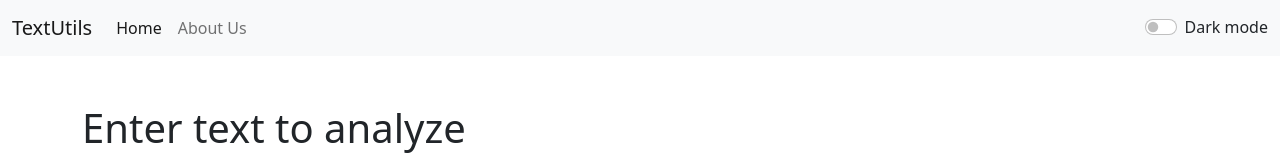
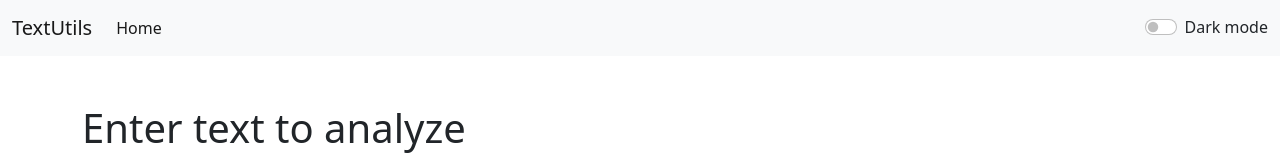
Before and after one commit to divyansh-1506/TextUtils, a React (Create React App) app: page / in a window 1280 px wide. Shown: the top 158 px of the page. Built offline with nearby package versions, Linux system fonts and the light colour scheme.

Commit message:
removed about

```diff
--- a/src/App.js
+++ b/src/App.js
@@ -5,7 +5,7 @@ import { useState } from "react";
 // import Alert from "./components/Alert";
 // import About from "./components/About";
 import { BrowserRouter as Router, Routes, Route } from "react-router-dom";
-import About from "./components/About";
+// import About from "./components/About";
 
 function App() {
   let [mode, setmode] = useState("light");
@@ -28,14 +28,14 @@ function App() {
         <Navbar
           title="TextUtils"
           item1="Home"
-          item2="About Us"
+        //   item2="About Us"
           mode={mode}
           toggleMode={toggleMode}
         />
         <Routes>
           <Route path="/" element={<TextForm mode={mode} />}></Route>
 
-          <Route path="/about" element={<About mode={mode}></About>}></Route>
+          {/* <Route path="/about" element={<About mode={mode}></About>}></Route> */}
         </Routes>
       </Router>
 
--- a/src/components/Navbar.js
+++ b/src/components/Navbar.js
@@ -57,4 +57,4 @@ item4: PropTypes.string
 }
 
 
-Navbar.defaultProps = {title : "titleHere", item1 : "item1", item2 : "item2"}
+Navbar.defaultProps = {title : "titleHere", item1 : "item1"}
```
